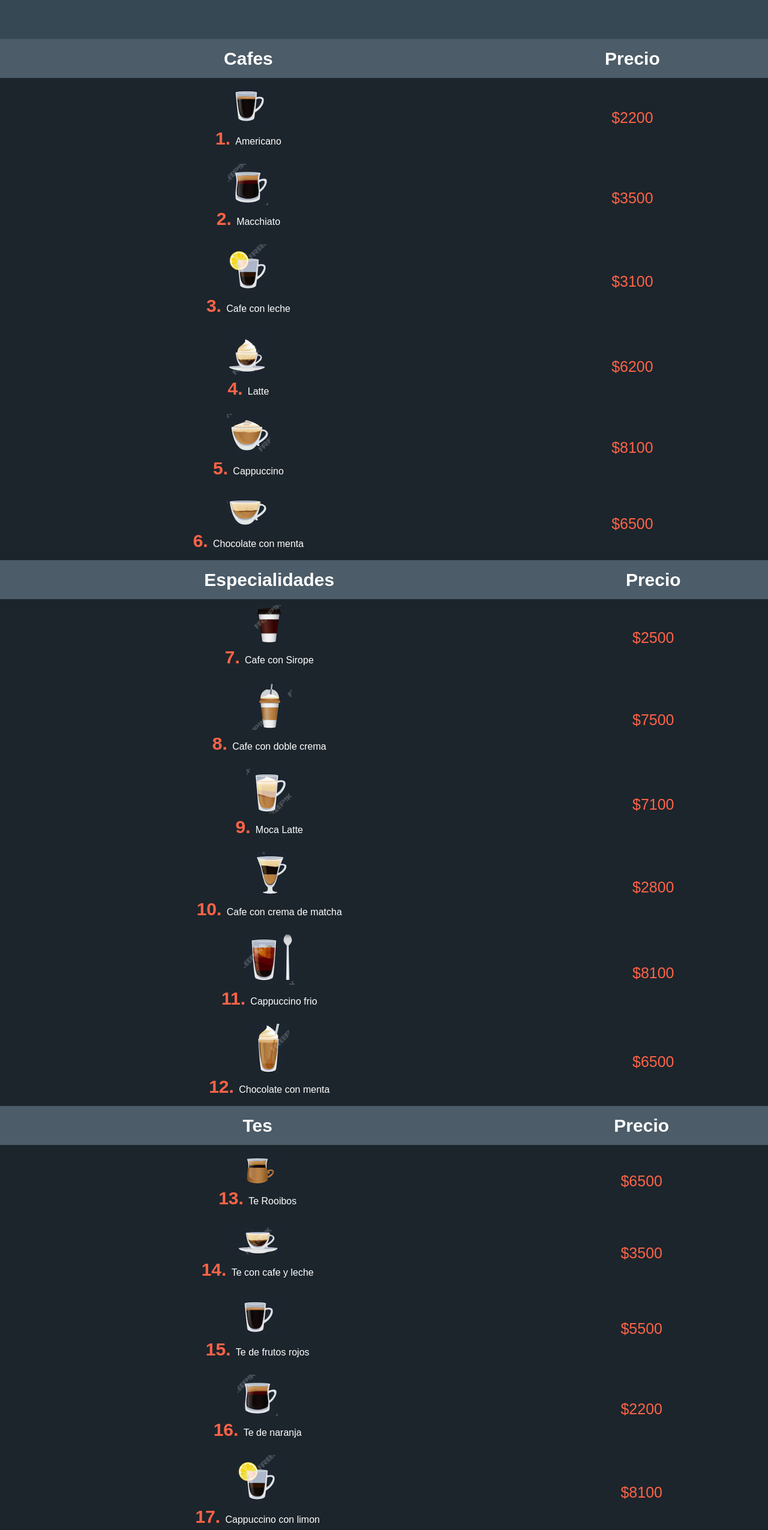
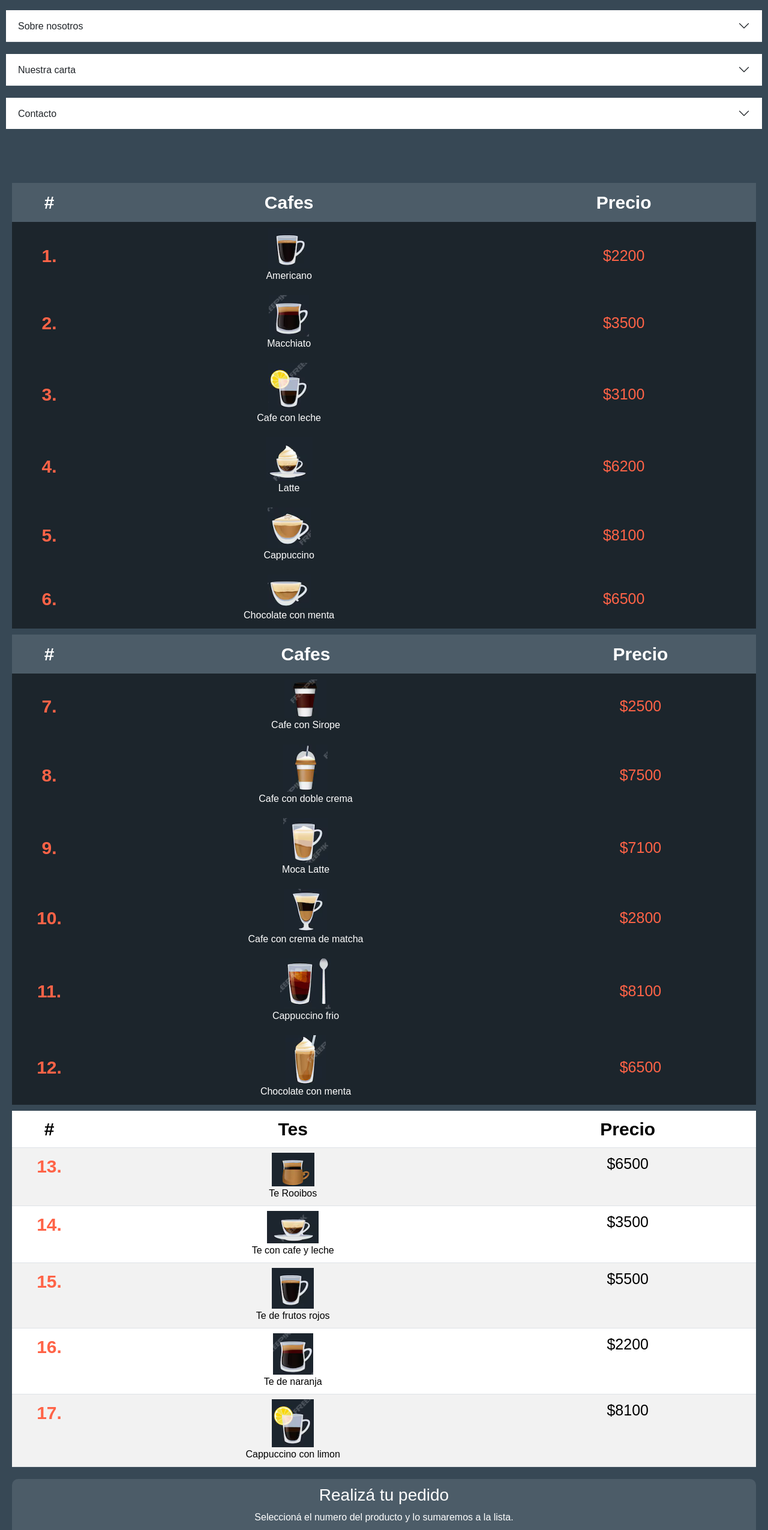
Before and after one commit to atomiclab/TrabajoCartaGrupalORTPNT, a plain HTML site: page index.html in a window 1280 px wide. Shown: the part 249-2800 px from the top of the page at 60% size. Drawn offline with nearby package versions, Linux system fonts and the light colour scheme.

Commit message:
trabajado un poco mas el proyecto, se agregaron cosas de Bootstrap, se alineo un poco mas las tablas para que queden prolijas y se separaron los numeros de los items

```diff
--- a/index.html
+++ b/index.html
@@ -6,7 +6,11 @@
 <head>
     <title>Carta de cafes</title>
     <meta charset="UTF-8">
-    <link href="https://stackpath.bootstrapcdn.com/bootstrap/4.5.2/css/bootstrap.min.css" rel="stylesheet">
+    <link href="https://cdn.jsdelivr.net/npm/bootstrap@5.3.3/dist/css/bootstrap.min.css" rel="stylesheet"
+        integrity="sha384-QWTKZyjpPEjISv5WaRU9OFeRpok6YctnYmDr5pNlyT2bRjXh0JMhjY6hW+ALEwIH" crossorigin="anonymous">
+    <script src="https://cdn.jsdelivr.net/npm/bootstrap@5.3.3/dist/js/bootstrap.bundle.min.js"
+        integrity="sha384-YvpcrYf0tY3lHB60NNkmXc5s9fDVZLESaAA55NDzOxhy9GkcIdslK1eN7N6jIeHz"
+        crossorigin="anonymous"></script>
     <link rel="stylesheet" type="text/css" href="styles.css">
     <!--Pisamos estilos del bootstrap, por eso dejamos el css abajo del mismo.-->
 </head>
@@ -23,122 +27,178 @@
         <h1>La Cafeta - Carta de cafes</h1>
         <h2>El mejor cafe de la ciudad.</h2>
     </div>
+
+<!-- Mas cosas con Bootstrap-->
+    <div class="info">
+        <div class="accordion accordion-flush" id="acordion">
+            <div class="accordion-item">
+            <h2 class="accordion-header">
+                <button class="accordion-button collapsed" type="button" data-bs-toggle="collapse"
+                data-bs-target="#flush-collapseOne" aria-expanded="false" aria-controls="flush-collapseOne">
+                Sobre nosotros
+                </button>
+            </h2>
+            <div id="flush-collapseOne" class="accordion-collapse collapse" data-bs-parent="#acordion">
+                <div class="accordion-body">
+                Somos La Cafetería, el mejor lugar para disfrutar de una amplia variedad de cafés de alta calidad. Nuestro
+                objetivo es brindarte una experiencia única en cada taza, utilizando granos de café cuidadosamente
+                seleccionados y preparados por nuestros expertos baristas. Ven y descubre por qué somos el lugar de
+                referencia para los amantes del café.
+                </div>
+            </div>
+            </div>
+            <div class="accordion-item">
+            <h2 class="accordion-header">
+                <button class="accordion-button collapsed" type="button" data-bs-toggle="collapse"
+                data-bs-target="#flush-collapseTwo" aria-expanded="false" aria-controls="flush-collapseTwo">
+                Nuestra carta
+                </button>
+            </h2>
+            <div id="flush-collapseTwo" class="accordion-collapse collapse" data-bs-parent="#acordion">
+                <div class="accordion-body">
+                En nuestra carta encontrarás una amplia selección de cafés exquisitos, desde los clásicos como el
+                Café Americano y el Cappuccino, hasta opciones más innovadoras como el Macchiato y el Chocolate con menta.
+                Todos nuestros cafés son preparados con los mejores ingredientes y con un cuidado especial para
+                garantizar la mejor calidad en cada taza. ¡Descubre tu nuevo café favorito en La Cafetería!
+                </div>
+            </div>
+            </div>
+            <div class="accordion-item">
+            <h2 class="accordion-header">
+                <button class="accordion-button collapsed" type="button" data-bs-toggle="collapse"
+                data-bs-target="#flush-collapseThree" aria-expanded="false" aria-controls="flush-collapseThree">
+                Contacto
+                </button>
+            </h2>
+            <div id="flush-collapseThree" class="accordion-collapse collapse" data-bs-parent="#acordion">
+                <div class="accordion-body">
+                ¿Tienes alguna pregunta o comentario? ¡Nos encantaría escucharte! Puedes ponerte en contacto con
+                nosotros a través del formulario al final de la página. Estaremos encantados de responder a todas tus consultas y
+                brindarte la mejor atención posible. ¡Esperamos verte pronto en La Cafetería!
+                </div>
+            </div>
+            </div>
+        </div>
+    </div>
     <div id="carta">
         <table>
             <tr>
+                <th class="tabla-numeros">#</th>
                 <th class="tituloDeTabla">Cafes</th>
                 <th class="tituloDeTabla">Precio</th>
             </tr>
             <tr>
-                <td><img src="img/img1.png" alt="cafe"></br><span class="destacado">1. </span>Americano</td>
+                <td><span class="destacado">1. </span></td>
+                <td><img src="img/img1.png" alt="cafe"><br>Americano</td>
                 <td class="precio">2200</td>
             </tr>
             <tr>
-                <td><img src="img/img2.png" alt="cafe"></br><span class="destacado">2. </span>Macchiato</td>
+                <td><span class="destacado">2. </span></td>
+                <td><img src="img/img2.png" alt="cafe"><br>Macchiato</td>
                 <td class="precio">3500</td>
             </tr>
             <tr>
-                <td><img src="img/img3.png" alt="cafe"></br><span class="destacado">3. </span>Cafe con leche</td>
+                <td><span class="destacado">3. </span></td>
+                <td><img src="img/img3.png" alt="cafe"><br>Cafe con leche</td>
                 <td class="precio">3100</td>
             </tr>
             <tr>
-                <td><img src="img/img4.png" alt="cafe"></br><span class="destacado">4. </span>Latte</td>
+                <td><span class="destacado">4. </span></td>
+                <td><img src="img/img4.png" alt="cafe"><br>Latte</td>
                 <td class="precio">6200</td>
             </tr>
             <tr>
-                <td><img src="img/img5.png" alt="cafe"></br><span class="destacado">5. </span>Cappuccino</td>
+                <td><span class="destacado">5. </span></td>
+                <td><img src="img/img5.png" alt="cafe"><br>Cappuccino</td>
                 <td class="precio">8100</td>
             </tr>
             <tr>
-                <td><img src="img/img6.png" alt="cafe"></br><span class="destacado">6. </span>Chocolate con menta</td>
+                <td><span class="destacado">6. </span></td>
+                <td><img src="img/img6.png" alt="cafe"><br>Chocolate con menta</td>
                 <td class="precio">6500</td>
             </tr>
+        </table>
 
+        <table>
+            <tr>
+                <th class="tabla-numeros">#</th>
+                <th class="tituloDeTabla">Cafes</th>
+                <th class="tituloDeTabla">Precio</th>
+            </tr>
+            <tr>
+                <td><span class="destacado">7. </span></td>
+                <td><img src="img/img7.png" alt="cafe"><br>Cafe con Sirope</td>
+                <td class="precio">2500</td>
+            </tr>
+            <tr>
+                <td><span class="destacado">8. </span></td>
+                <td><img src="img/img8.png" alt="cafe"><br>Cafe con doble crema</td>
+                <td class="precio">7500</td>
+            </tr>
+            <tr>
+                <td><span class="destacado">9. </span></td>
+                <td><img src="img/img9.png" alt="cafe"><br>Moca Latte</td>
+                <td class="precio">7100</td>
+            </tr>
+            <tr>
+                <td><span class="destacado">10. </span></td>
+                <td><img src="img/img10.png" alt="cafe"><br>Cafe con crema de matcha</td>
+                <td class="precio">2800</td>
+            </tr>
+            <tr>
+                <td><span class="destacado">11. </span></td>
+                <td><img src="img/img11.png" alt="cafe"><br>Cappuccino frio</td>
+                <td class="precio">8100</td>
+            </tr>
+            <tr>
+                <td><span class="destacado">12. </span></td>
+                <td><img src="img/img12.png" alt="cafe"><br>Chocolate con menta</td>
+                <td class="precio">6500</td>
+            </tr>
+        </table>
+
+
+        <!-- Tabla con estilos de bootstrap -->
+        <table class="table table-striped">
+            <thead>
+                <tr>
+                    <th class="tabla-numeros">#</th>
+                    <th class="tituloDeTabla">Tes</th>
+                    <th class="tituloDeTabla">Precio</th>
+                </tr>
+            </thead>
+            <tbody>
+                <tr>
+                    <td><span class="destacado">13. </span></td>
+                    <td><img src="img/img13.png" alt="cafe"><br>Te Rooibos</td>
+                    <td class="precio">6500</td>
+                </tr>
+                <tr>
+                    <td><span class="destacado">14. </span></td>
+                    <td><img src="img/img14.png" alt="cafe"><br>Te con cafe y leche</td>
+                    <td class="precio">3500</td>
+                </tr>
+                <tr>
+                    <td><span class="destacado">15. </span></td>
+                    <td><img src="img/img1.png" alt="cafe"><br>Te de frutos rojos</td>
+                    <td class="precio">5500</td>
+                </tr>
+                <tr>
+                    <td><span class="destacado">16. </span></td>
+                    <td><img src="img/img2.png" alt="cafe"><br>Te de naranja</td>
+                    <td class="precio">2200</td>
+                </tr>
+                <tr>
+                    <td><span class="destacado">17. </span></td>
+                    <td><img src="img/img3.png" alt="cafe"><br>Cappuccino con limon</td>
+                    <td class="precio">8100</td>
+                </tr>
+            </tbody>
         </table>
     </div>
 
-    <div>
-        <table>
-            <tr>
-                <th class="tituloDeTabla">Especialidades</th>
-                <th class="tituloDeTabla">Precio</th>
-
-            </tr>
-            <tr>
-
-                <td><img src="img/img7.png" alt="cafe"></br><span class="destacado">7. </span>Cafe con Sirope</td>
-                <td class="precio">2500</td>
-
-            </tr>
-            <tr>
-
-                <td><img src="img/img8.png" alt="cafe"></br><span class="destacado">8. </span>Cafe con doble crema</td>
-                <td class="precio">7500</td>
-
-            </tr>
-            <tr>
-
-                <td><img src="img/img9.png" alt="cafe"></br><span class="destacado">9. </span>Moca Latte</td>
-                <td class="precio">7100</td>
-
-            </tr>
-            <tr>
-
-                <td><img src="img/img10.png" alt="cafe"></br><span class="destacado">10. </span>Cafe con crema de matcha
-                </td>
-                <td class="precio">2800</td>
-
-            </tr>
-            <tr>
-                <td><img src="img/img11.png" alt="cafe"></br><span class="destacado">11. </span>Cappuccino frio</td>
-                <td class="precio">8100</td>
 
 
-            </tr>
-            <tr>
-                <td><img src="img/img12.png" alt="cafe"></br><span class="destacado">12. </span>Chocolate con menta</td>
-                <td class="precio">6500</td>
-
-
-            </tr>
-
-        </table>
-    </div>
-
-    <div>
-        <table>
-            <tr>
-                <th class="tituloDeTabla">Tes</th>
-                <th class="tituloDeTabla">Precio</th>
-            </tr>
-            <tr>
-                <td><img src="img/img13.png" alt="cafe"></br><span class="destacado">13. </span>Te Rooibos</td>
-                <td class="precio">6500</td>
-            </tr>
-            <tr>
-                <td><img src="img/img14.png" alt="cafe"></br><span class="destacado">14. </span>Te con cafe y leche</td>
-                <td class="precio">3500</td>
-            </tr>
-            <tr>
-
-                <td><img src="img/img1.png" alt="cafe"></br><span class="destacado">15. </span>Te de frutos rojos</td>
-                <td class="precio">5500</td>
-            </tr>
-            <tr>
-
-                <td><img src="img/img2.png" alt="cafe"></br><span class="destacado">16. </span>Te de naranja</td>
-                <td class="precio">2200</td>
-            </tr>
-            <tr>
-                <td><img src="img/img3.png" alt="cafe"></br><span class="destacado">17. </span>Cappuccino con limon</td>
-                <td class="precio">8100</td>
-
-
-            </tr>
-
-
-        </table>
-    </div>
 
     <div class="pedido">
         <h3>Realizá tu pedido</h3>
@@ -147,10 +207,12 @@
         <div id="formulario">
             <form id="pedidoForm">
                 <label for="Nombre">Nombre</label>
-                <input type="text" name="nombre" id="nombre" placeholder="ingrese su nombre, solo texto" required minlength="2" pattern="[A-Za-z\s]+" title="Ingrese solo texto para el nombre">
+                <input type="text" name="nombre" id="nombre" placeholder="ingrese su nombre, solo texto" required
+                    minlength="2" pattern="[A-Za-z\s]+" title="Ingrese solo texto para el nombre">
 
                 <label for="Nombre">Apellido</label>
-                <input type="text" name="apellido" id="apellido"  placeholder="ingrese su apellido, solo texto" required minlength="2" pattern="[A-Za-z\s]+" title="Ingrese solo texto para el apellido">
+                <input type="text" name="apellido" id="apellido" placeholder="ingrese su apellido, solo texto" required
+                    minlength="2" pattern="[A-Za-z\s]+" title="Ingrese solo texto para el apellido">
 
                 <label for="Nombre">Numero de pedido</label>
                 <select name="npedido" id="npedido" required>
--- a/styles.css
+++ b/styles.css
@@ -7,6 +7,7 @@ body {
 table {
     width: 100%;
     padding: 10px;
+    margin-top: 10px;
 }
 
 th {
@@ -145,6 +146,8 @@ button:hover {
     color: tomato;
     font-size: 30px;
     font-weight: bold;
+    text-align: center;
+
 }
 
 #pedidosrealizados{
@@ -154,6 +157,7 @@ button:hover {
 }
 #carta{
     padding-top: 60px;
+    margin: 20px;
 }
 
 .tituloDeTabla{
@@ -162,3 +166,14 @@ button:hover {
     text-align: center;
     margin-top: 20px;
 }
+.tabla-numeros{
+    margin: 0 auto;
+    width: 10%;
+    color: white;
+    font-size: 30px;
+    text-align: center;
+    margin-top: 20px;
+}
+.info{
+    margin: 10px;
+}
```
